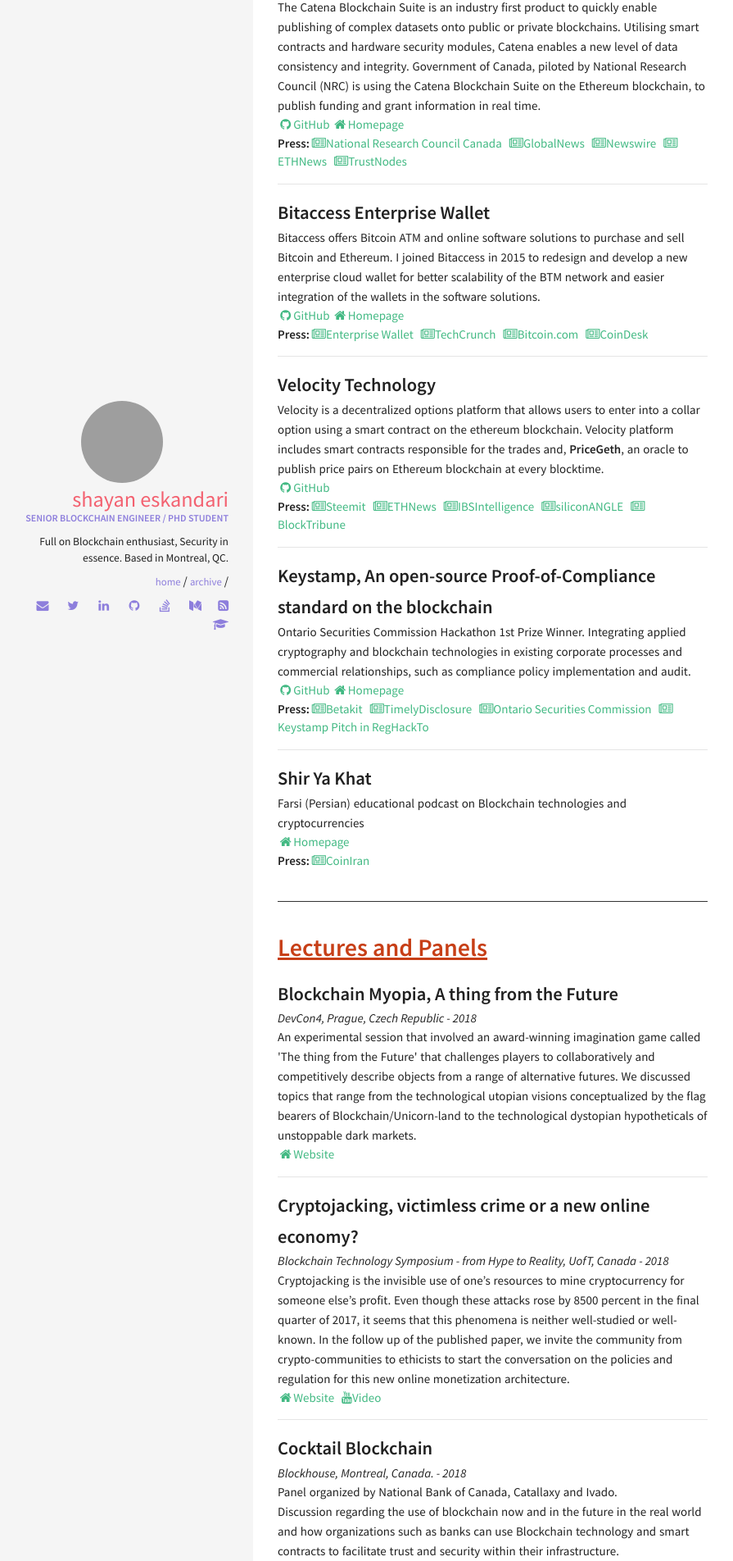
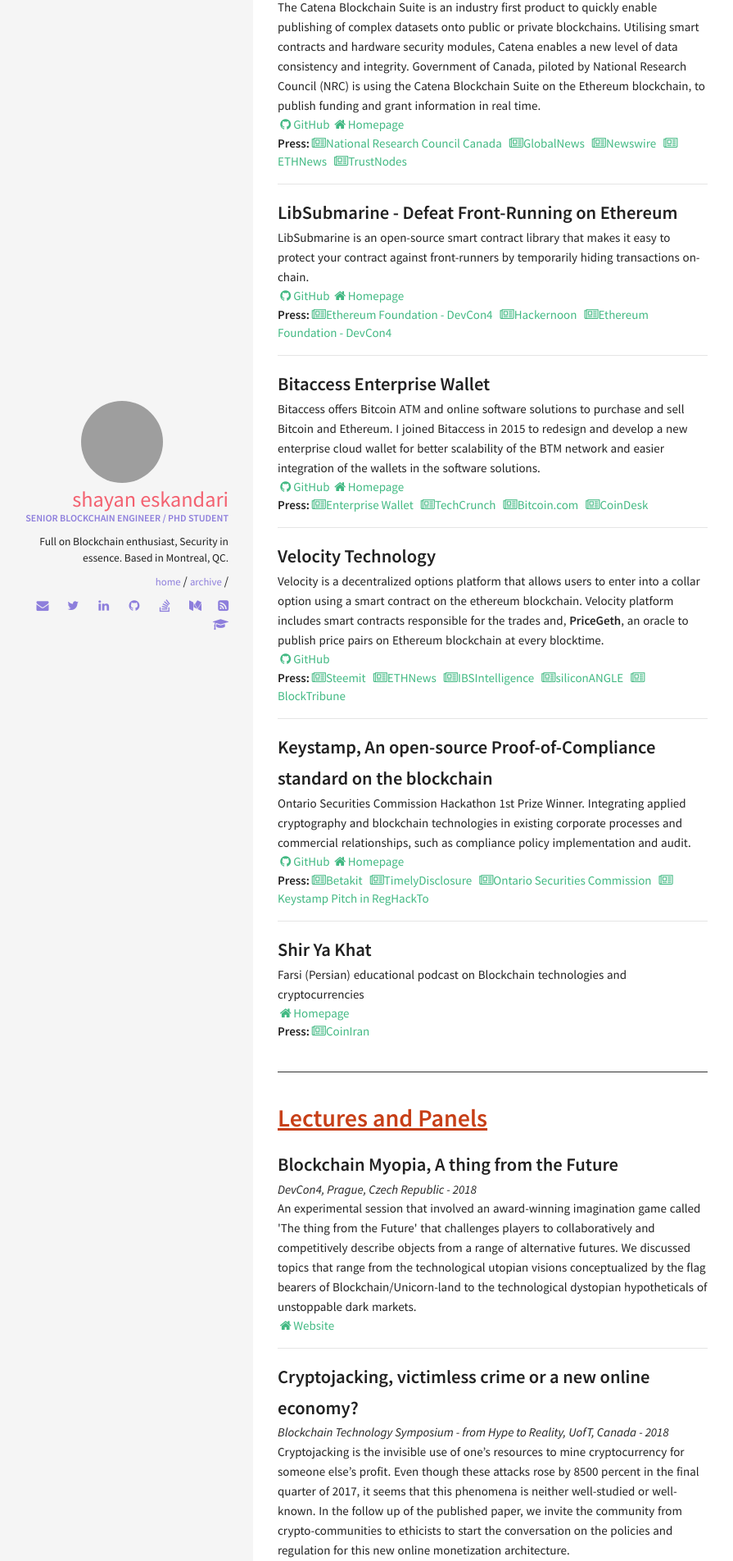
Before and after one commit to shayanb/shayan.es, a Jekyll site: the page built from index.html, in a window 1280 px wide. Shown: the part 1829-3733 px from the top of the page at 82% size, without its empty margins (11-906 px from the left). Built offline with Jekyll 4.4.1, drawn with Linux system fonts in a browser that asks for light colours; nearby versions of some CDN libraries; some of the changed text lies outside the part shown.

Commit message:
Add Libsubmarine

```diff
--- a/_data/index/projects.yml
+++ b/_data/index/projects.yml
@@ -14,6 +14,18 @@
     - name: TrustNodes
       link: https://www.trustnodes.com/2018/01/21/canadian-government-launches-live-ethereum-public-blockchain-trial-government-contracts
 
+
+- name: LibSubmarine - Defeat Front-Running on Ethereum
+  descr: LibSubmarine is an open-source smart contract library that makes it easy to protect your contract against front-runners by temporarily hiding transactions on-chain.
+  website: https://libsubmarine.org/
+  github: https://github.com/lorenzb/libsubmarine
+  media:
+    - name: Ethereum Foundation - DevCon4
+      link: https://www.youtube.com/watch?v=nrKeD44Johs
+    - name: Hackernoon
+      link: https://hackernoon.com/libsubmarine-temporarily-hide-transactions-on-ethereum-cheaply-6910191f46f2
+    - name: Ethereum Foundation - DevCon4
+      link: https://www.youtube.com/watch?v=JxAgNeFg6QM
 
 
 - name: Bitaccess Enterprise Wallet
```
